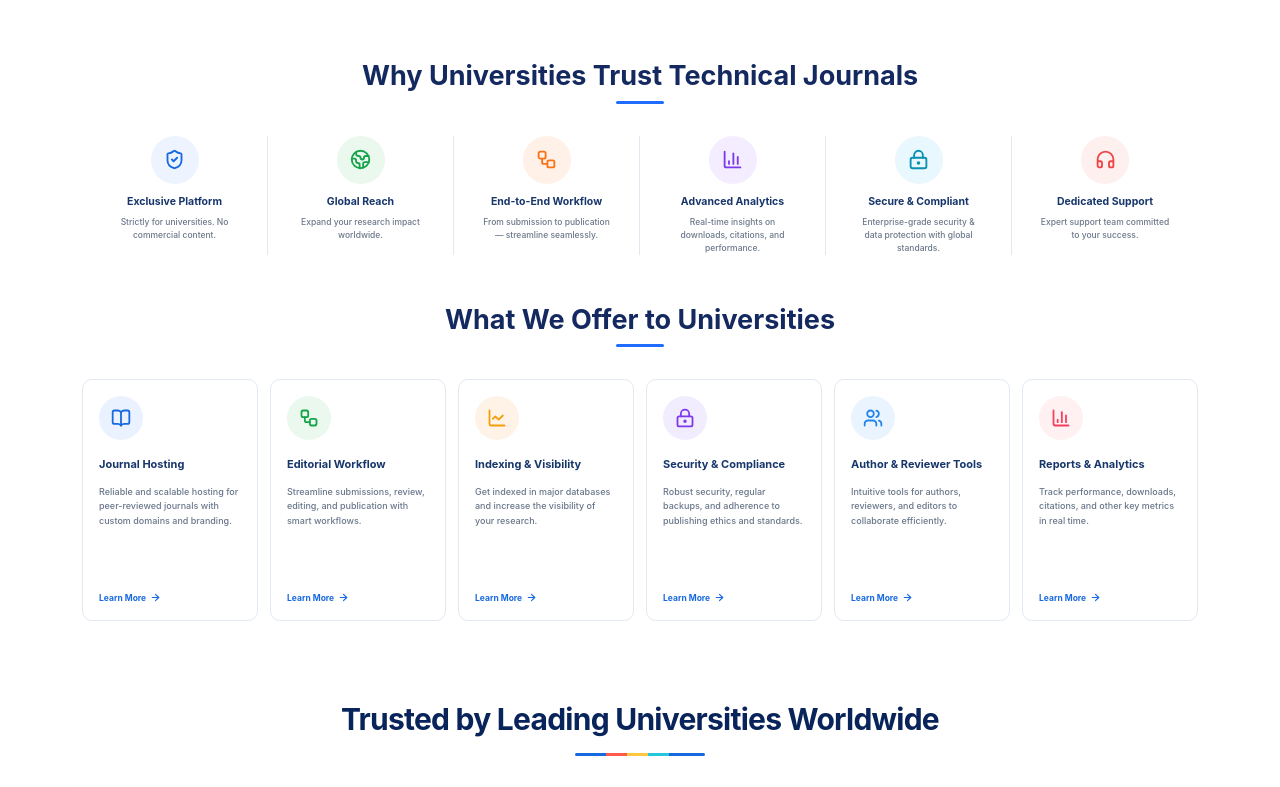
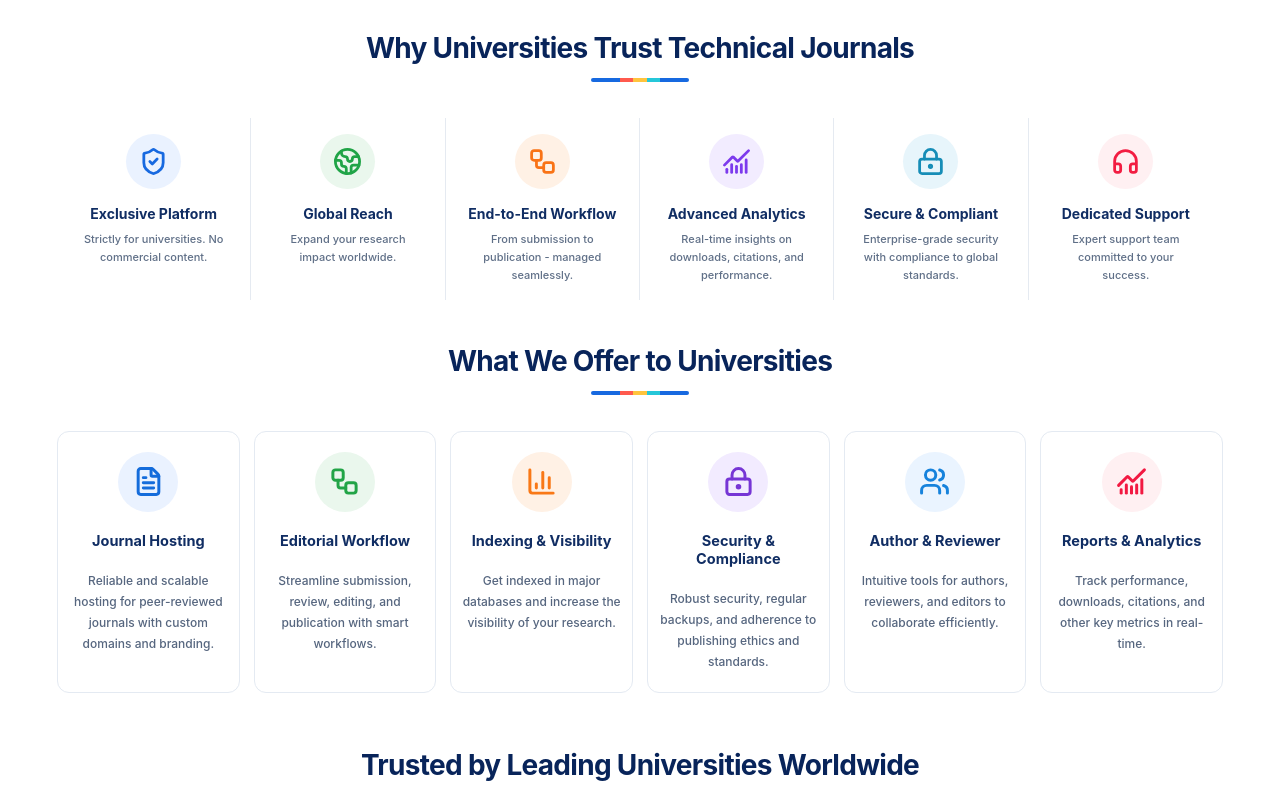
Before and after one commit to Dhanshri-Rc/Technical-Journals, a React (Vite) app: page / in a window 1280 px wide. Shown: the part 940-1727 px from the top of the page. Built offline with nearby package versions, Linux system fonts and the light colour scheme.

Commit message:
feat: enhance Home component layout and styling for improved user experience

```diff
--- a/src/pages/Home.jsx
+++ b/src/pages/Home.jsx
@@ -22,6 +22,7 @@ import {
   LineChart,
   Landmark,
   Send,
+  ChartNoAxesCombined,
 } from "lucide-react";
 
 import Seo from "../components/common/Seo";
@@ -122,76 +123,88 @@ const trustItems = [
     icon: ShieldCheck,
     title: "Exclusive Platform",
     desc: "Strictly for universities. No commercial content.",
-    iconClass: "bg-[#EDF4FF] text-[#1769E0]",
+    iconBg: "bg-[#EAF2FF]",
+    iconColor: "text-[#1769E0]",
   },
   {
     icon: Globe2,
     title: "Global Reach",
     desc: "Expand your research impact worldwide.",
-    iconClass: "bg-[#EAF8EE] text-[#16A34A]",
+    iconBg: "bg-[#EAF7ED]",
+    iconColor: "text-[#20A447]",
   },
   {
     icon: Workflow,
     title: "End-to-End Workflow",
-    desc: "From submission to publication — streamline seamlessly.",
-    iconClass: "bg-[#FFF1E7] text-[#F97316]",
-  },
-  {
-    icon: BarChart3,
+    desc: "From submission to publication - managed seamlessly.",
+    iconBg: "bg-[#FFF1E5]",
+    iconColor: "text-[#F97316]",
+  },
+  {
+    icon: ChartNoAxesCombined,
     title: "Advanced Analytics",
     desc: "Real-time insights on downloads, citations, and performance.",
-    iconClass: "bg-[#F3EDFF] text-[#7C3AED]",
+    iconBg: "bg-[#F2ECFF]",
+    iconColor: "text-[#7C3AED]",
   },
   {
     icon: LockKeyhole,
     title: "Secure & Compliant",
-    desc: "Enterprise-grade security & data protection with global standards.",
-    iconClass: "bg-[#E9F7FF] text-[#0891B2]",
+    desc: "Enterprise-grade security with compliance to global standards.",
+    iconBg: "bg-[#E7F5FB]",
+    iconColor: "text-[#168DB7]",
   },
   {
     icon: Headphones,
     title: "Dedicated Support",
     desc: "Expert support team committed to your success.",
-    iconClass: "bg-[#FFF0F0] text-[#EF4444]",
+    iconBg: "bg-[#FFF0F2]",
+    iconColor: "text-[#F21D42]",
   },
 ];
 
 const services = [
   {
-    icon: BookOpen,
+    icon: FileText,
     title: "Journal Hosting",
     desc: "Reliable and scalable hosting for peer-reviewed journals with custom domains and branding.",
-    iconClass: "bg-[#EAF1FF] text-[#1769E0]",
+    iconBg: "bg-[#EAF2FF]",
+    iconColor: "text-[#146CDB]",
   },
   {
     icon: Workflow,
     title: "Editorial Workflow",
-    desc: "Streamline submissions, review, editing, and publication with smart workflows.",
-    iconClass: "bg-[#EAF8EE] text-[#16A34A]",
-  },
-  {
-    icon: LineChart,
+    desc: "Streamline submission, review, editing, and publication with smart workflows.",
+    iconBg: "bg-[#EAF7ED]",
+    iconColor: "text-[#22A447]",
+  },
+  {
+    icon: BarChart3,
     title: "Indexing & Visibility",
     desc: "Get indexed in major databases and increase the visibility of your research.",
-    iconClass: "bg-[#FFF3E7] text-[#F59E0B]",
+    iconBg: "bg-[#FFF1E5]",
+    iconColor: "text-[#F97816]",
   },
   {
     icon: LockKeyhole,
     title: "Security & Compliance",
     desc: "Robust security, regular backups, and adherence to publishing ethics and standards.",
-    iconClass: "bg-[#F2ECFF] text-[#7C3AED]",
+    iconBg: "bg-[#F2EBFF]",
+    iconColor: "text-[#7635D5]",
   },
   {
     icon: Users,
-    title: "Author & Reviewer Tools",
+    title: "Author & Reviewer",
     desc: "Intuitive tools for authors, reviewers, and editors to collaborate efficiently.",
-    iconClass: "bg-[#EAF4FF] text-[#2385E9]",
-  },
-  {
-    icon: BarChart3,
+    iconBg: "bg-[#EAF4FF]",
+    iconColor: "text-[#1682DC]",
+  },
+  {
+    icon: ChartNoAxesCombined,
     title: "Reports & Analytics",
-    desc: "Track performance, downloads, citations, and other key metrics in real time.",
-    iconClass: "bg-[#FFF0F1] text-[#F43F5E]",
+    desc: "Track performance, downloads, citations, and other key metrics in real-time.",
+    iconBg: "bg-[#FFF0F2]",
+    iconColor: "text-[#F21942]",
   },
 ];
 
@@ -925,89 +938,486 @@ export default function Home() {
       </motion.div>
     </section>
 
-        {/* WHY TRUST */}
-        <section className="mx-auto max-w-[1180px] px-4 py-10 sm:px-6 lg:px-8 lg:py-12">
-          <SectionTitle>Why Universities Trust Technical Journals</SectionTitle>
-
-          <div className="grid grid-cols-2 gap-y-8 sm:grid-cols-3 lg:grid-cols-6 lg:gap-y-0">
+       {/* WHY UNIVERSITIES TRUST */}
+<section className="w-full bg-white py-5">
+  <div className="mx-auto w-full max-w-[1230px] px-4 sm:px-6 lg:px-8">
+
+    {/* Heading */}
+    <motion.div
+      initial={{ opacity: 0, y: 14 }}
+      whileInView={{ opacity: 1, y: 0 }}
+      viewport={{ once: true, amount: 0.4 }}
+      transition={{
+        duration: 0.5,
+        ease: [0.22, 1, 0.36, 1],
+      }}
+      className="mb-8 text-center sm:mb-9"
+    >
+      <h2
+        className="
+          text-[21px]
+          font-bold
+          leading-tight
+          tracking-[-0.025em]
+          text-[#08245A]
+
+          sm:text-[24px]
+          lg:text-[28px]
+        "
+      >
+        Why Universities Trust Technical Journals
+      </h2>
+
+      {/* exact multicolor underline */}
+      <div
+        className="
+          mx-auto
+          mt-3
+          flex
+          h-[3.5px]
+          w-[82px]
+          overflow-hidden
+          rounded-full
+          sm:w-[98px]
+        "
+      >
+        <span className="h-full flex-[2.2] bg-[#1769E0]" />
+        <span className="h-full flex-1 bg-[#FF5A4E]" />
+        <span className="h-full flex-1 bg-[#FFC43D]" />
+        <span className="h-full flex-1 bg-[#25C7D9]" />
+        <span className="h-full flex-[2.2] bg-[#1769E0]" />
+      </div>
+    </motion.div>
+
+    {/* Trust items */}
+    <motion.div
+      initial="hidden"
+      whileInView="show"
+      viewport={{
+        once: true,
+        amount: 0.15,
+      }}
+      variants={{
+        hidden: {},
+        show: {
+          transition: {
+            staggerChildren: 0.06,
+          },
+        },
+      }}
+      className="
+        grid
+        grid-cols-1
+
+        sm:grid-cols-2
+
+        md:grid-cols-3
+
+        lg:grid-cols-6
+      "
+    >
       {trustItems.map((item, index) => {
         const Icon = item.icon;
+
         return (
           <motion.article
             key={item.title}
-                  variants={reveal}
-                  initial="hidden"
-                  whileInView="show"
-                  viewport={{ once: true, amount: 0.3 }}
-                  transition={{ duration: 0.42, delay: index * 0.04, ease }}
-                  whileHover={{ y: -5 }}
-                  className={`px-3 text-center ${
+            variants={{
+              hidden: {
+                opacity: 0,
+                y: 18,
+                scale: 0.97,
+              },
+              show: {
+                opacity: 1,
+                y: 0,
+                scale: 1,
+              },
+            }}
+            transition={{
+              duration: 0.45,
+              ease: [0.22, 1, 0.36, 1],
+            }}
+            whileHover={{
+              y: -6,
+            }}
+            className={`
+              group
+              relative
+              flex
+              min-h-[182px]
+              flex-col
+              items-center
+              justify-start
+              px-5
+              py-4
+              text-center
+
+              sm:min-h-[190px]
+
+              lg:min-h-[174px]
+              lg:px-4
+
+              ${
                 index !== trustItems.length - 1
-                      ? "lg:border-r lg:border-[#E2E8F0]"
+                  ? `
+                    border-b
+                    border-[#E5EAF1]
+
+                    sm:[&:nth-child(odd)]:border-r
+
+                    md:border-b
+                    md:border-r
+                    md:[&:nth-child(3n)]:border-r-0
+
+                    lg:border-b-0
+                    lg:border-r
+                    lg:[&:nth-child(3n)]:border-r
+                  `
                   : ""
-                  }`}
-                >
-                  <span
-                    className={`mx-auto grid h-12 w-12 place-items-center rounded-full ${item.iconClass}`}
-                  >
-                    <Icon size={21} strokeWidth={2.1} />
-                  </span>
-                  <h3 className="mt-3 text-[10.5px] font-bold leading-[1.2] text-[#17366B]">
+              }
+            `}
+          >
+            {/* subtle hover background */}
+            <div
+              className="
+                pointer-events-none
+                absolute
+                inset-1
+                rounded-[10px]
+                bg-[#F8FBFF]
+                opacity-0
+                transition-opacity
+                duration-300
+                group-hover:opacity-100
+              "
+            />
+
+            {/* icon */}
+            <motion.div
+              whileHover={{
+                scale: 1.1,
+                rotate: 2,
+              }}
+              transition={{
+                type: "spring",
+                stiffness: 280,
+                damping: 18,
+              }}
+              className={`
+                relative
+                z-10
+                grid
+                h-[52px]
+                w-[52px]
+                shrink-0
+                place-items-center
+                rounded-full
+
+                sm:h-[55px]
+                sm:w-[55px]
+
+                ${item.iconBg}
+                ${item.iconColor}
+              `}
+            >
+              <Icon
+                className="
+                  h-[26px]
+                  w-[26px]
+
+                  sm:h-[29px]
+                  sm:w-[29px]
+                "
+                strokeWidth={2.3}
+              />
+            </motion.div>
+
+            {/* title */}
+            <h3
+              className="
+                relative
+                z-10
+                mt-4
+                text-[12px]
+                font-bold
+                leading-[1.25]
+                text-[#102D63]
+
+                sm:text-[12px]
+                lg:text-[13px]
+                xl:text-[14px]
+              "
+            >
               {item.title}
             </h3>
-                  <p className="mx-auto mt-2 max-w-[130px] text-[8.5px] font-medium leading-[1.5] text-[#6B7789]">
+
+            {/* description */}
+            <p
+              className="
+                relative
+                z-10
+                mx-auto
+                mt-2
+                max-w-[145px]
+                text-[8.5px]
+                font-medium
+                leading-[1.65]
+                text-[#5F6F87]
+
+                sm:text-[9px]
+
+                xl:text-[11px]
+              "
+            >
               {item.desc}
             </p>
           </motion.article>
         );
       })}
+    </motion.div>
   </div>
 </section>
 
-        {/* SERVICES */}
-        <section className="mx-auto max-w-[1180px] px-4 pb-10 sm:px-6 lg:px-8 lg:pb-12">
-          <SectionTitle>What We Offer to Universities</SectionTitle>
-
-          <div className="grid gap-3 sm:grid-cols-2 lg:grid-cols-3 xl:grid-cols-6">
-            {services.map((item, index) => {
+       {/* WHAT WE OFFER */}
+<section className="w-full bg-white py-6">
+  <div className="mx-auto w-full max-w-[1230px] px-4 sm:px-6 lg:px-8">
+
+    {/* Heading */}
+    <motion.div
+      initial={{ opacity: 0, y: 15 }}
+      whileInView={{ opacity: 1, y: 0 }}
+      viewport={{ once: true, amount: 0.35 }}
+      transition={{
+        duration: 0.5,
+        ease: [0.22, 1, 0.36, 1],
+      }}
+      className="mb-8 text-center sm:mb-9"
+    >
+      <h2
+        className="
+          text-[22px]
+          font-bold
+          leading-tight
+          tracking-[-0.025em]
+          text-[#08245A]
+
+          sm:text-[26px]
+          lg:text-[28px]
+        "
+      >
+        What We Offer to Universities
+      </h2>
+
+      {/* Multicolor line exactly like reference */}
+      <div
+        className="
+          mx-auto
+          mt-3
+          flex
+          h-[3.5px]
+          w-[82px]
+          overflow-hidden
+          rounded-full
+          sm:w-[98px]
+        "
+      >
+        <span className="h-full flex-[2.2] bg-[#1769E0]" />
+        <span className="h-full flex-1 bg-[#FF5A4E]" />
+        <span className="h-full flex-1 bg-[#FFC43D]" />
+        <span className="h-full flex-1 bg-[#25C7D9]" />
+        <span className="h-full flex-[2.2] bg-[#1769E0]" />
+      </div>
+    </motion.div>
+
+    {/* Cards */}
+    <motion.div
+      initial="hidden"
+      whileInView="show"
+      viewport={{
+        once: true,
+        amount: 0.15,
+      }}
+      variants={{
+        hidden: {},
+        show: {
+          transition: {
+            staggerChildren: 0.06,
+          },
+        },
+      }}
+      className="
+        grid
+        grid-cols-1
+        gap-4
+
+        sm:grid-cols-2
+        md:grid-cols-3
+
+        xl:grid-cols-6
+        xl:gap-[14px]
+      "
+    >
+      {services.map((item) => {
         const Icon = item.icon;
+
         return (
           <motion.article
             key={item.title}
-                  variants={reveal}
-                  initial="hidden"
-                  whileInView="show"
-                  viewport={{ once: true, amount: 0.2 }}
-                  transition={{ duration: 0.42, delay: index * 0.04, ease }}
+            variants={{
+              hidden: {
+                opacity: 0,
+                y: 22,
+                scale: 0.98,
+              },
+              show: {
+                opacity: 1,
+                y: 0,
+                scale: 1,
+              },
+            }}
+            transition={{
+              duration: 0.48,
+              ease: [0.22, 1, 0.36, 1],
+            }}
             whileHover={{
               y: -7,
-                    boxShadow: "0 16px 36px rgba(29, 74, 134, 0.12)",
-                  }}
-                  className="group flex min-h-[242px] flex-col rounded-[10px] border border-[#E3E9F1] bg-white p-4 transition-colors hover:border-[#BFD3F2]"
-                >
-                  <span
-                    className={`grid h-11 w-11 place-items-center rounded-full ${item.iconClass}`}
-                  >
-                    <Icon size={20} strokeWidth={2.15} />
-                  </span>
-
-                  <h3 className="mt-4 text-[11px] font-bold text-[#17366B]">
+              boxShadow: "0 16px 35px rgba(22, 64, 120, 0.11)",
+            }}
+            className="
+              group
+              flex
+              min-h-[216px]
+              flex-col
+              items-center
+              rounded-[12px]
+              border
+              border-[#E4EAF2]
+              bg-white
+              px-4
+              py-5
+              text-center
+              transition-colors
+              duration-300
+
+              hover:border-[#CADAF0]
+
+              sm:min-h-[220px]
+
+              xl:min-h-[216px]
+              xl:px-[10px]
+            "
+          >
+            {/* Icon circle */}
+            <motion.div
+              whileHover={{
+                scale: 1.08,
+                rotate: 2,
+              }}
+              transition={{
+                type: "spring",
+                stiffness: 280,
+                damping: 18,
+              }}
+              className={`
+                grid
+                h-[60px]
+                w-[60px]
+                shrink-0
+                place-items-center
+                rounded-full
+
+                sm:h-[60px]
+                sm:w-[60px]
+
+                ${item.iconBg}
+                ${item.iconColor}
+              `}
+            >
+              <Icon
+                className="
+                  h-[29px]
+                  w-[29px]
+
+                  sm:h-[31px]
+                  sm:w-[31px]
+                "
+                strokeWidth={2.3}
+              />
+            </motion.div>
+
+            {/* Title */}
+            <h3
+              className="
+                mt-5
+                text-[13px]
+                font-bold
+                leading-[1.25]
+                text-[#102D63]
+
+                sm:text-[14.5px]
+              "
+            >
               {item.title}
             </h3>
 
-                  <p className="mt-3 flex-1 text-[9px] font-medium leading-[1.62] text-[#68768A]">
+            {/* Description */}
+            <p
+              className="
+                mx-auto
+                mt-5
+                max-w-[165px]
+                flex-1
+                text-[12px]
+                font-medium
+                leading-[1.75]
+                text-[#56667F]
+
+                sm:text-[12.5px]
+                xl:text-[12px]
+              "
+            >
               {item.desc}
             </p>
 
-                  <Link
+            {/* Learn More */}
+            {/* <Link
               to="/services"
-                    className="mt-4 inline-flex w-fit items-center gap-1 text-[8.5px] font-bold text-[#1769E0] transition-all group-hover:gap-2"
-                  >
-                    Learn More <ArrowRight size={11} strokeWidth={2.5} />
-                  </Link>
+              className="
+                mt-6
+                inline-flex
+                items-center
+                justify-center
+                gap-2
+                text-[10.5px]
+                font-extrabold
+                text-[#1769E0]
+                transition-all
+                duration-300
+
+                group-hover:gap-3
+                group-hover:text-[#0B55C3]
+
+                sm:text-[11px]
+              "
+            >
+              Learn More
+
+              <ArrowRight
+                className="
+                  h-[15px]
+                  w-[15px]
+                  transition-transform
+                  duration-300
+                  group-hover:translate-x-1
+                "
+                strokeWidth={2.4}
+              />
+            </Link> */}
           </motion.article>
         );
       })}
+    </motion.div>
   </div>
 </section>
 
@@ -1036,19 +1446,30 @@ export default function Home() {
           text-[#08245A]
           sm:text-[25px]
           md:text-[28px]
-          lg:text-[30px]
+          lg:text-[28px]
         "
       >
         Trusted by Leading Universities Worldwide
       </h2>
 
       {/* Exact multicolor underline */}
-      <div className="mx-auto mt-4 flex h-[3px] w-[122px] overflow-hidden rounded-full sm:w-[130px]">
-        <span className="h-full flex-[1.5] bg-[#1769E0]" />
+      <div
+        className="
+          mx-auto
+          mt-3
+          flex
+          h-[3.5px]
+          w-[82px]
+          overflow-hidden
+          rounded-full
+          sm:w-[98px]
+        "
+      >
+        <span className="h-full flex-[2.2] bg-[#1769E0]" />
         <span className="h-full flex-1 bg-[#FF5A4E]" />
-        <span className="h-full flex-1 bg-[#FFC83D]" />
-        <span className="h-full flex-1 bg-[#26C6DA]" />
-        <span className="h-full flex-[1.7] bg-[#1769E0]" />
+        <span className="h-full flex-1 bg-[#FFC43D]" />
+        <span className="h-full flex-1 bg-[#25C7D9]" />
+        <span className="h-full flex-[2.2] bg-[#1769E0]" />
       </div>
     </motion.div>
 
@@ -1258,7 +1679,7 @@ export default function Home() {
             className="
               mt-1
               text-[22px]
-              font-bold
+              font-semibold
               leading-[1.08]
               tracking-[-0.025em]
               text-[#159447]
@@ -1437,7 +1858,7 @@ text-justify
 </section>
 
         {/* CTA */}
-      {/* CTA SECTION */}
+
 <section className="w-full overflow-hidden">
   <div
     className="
@@ -1455,7 +1876,7 @@ text-justify
         mx-auto
         flex
         w-full
-        max-w-[1440px]
+        max-w-[1240px]
         flex-col
         gap-6
         px-5
@@ -1520,8 +1941,8 @@ text-justify
             sm:h-[64px]
             sm:w-[64px]
 
-            lg:h-[70px]
-            lg:w-[70px]
+            lg:h-[60px]
+            lg:w-[60px]
           "
         >
           <Send
@@ -1544,7 +1965,7 @@ text-justify
           <h2
             className="
               text-[17px]
-              font-extrabold
+              font-semibold
               leading-[1.15]
               tracking-[-0.018em]
               text-white
@@ -1568,7 +1989,7 @@ text-justify
 
               sm:text-[10.5px]
 
-              lg:text-[11px]
+              lg:text-[13px]
             "
           >
             Join hundreds of universities worldwide and host your journals on
@@ -1618,7 +2039,7 @@ text-justify
               bg-white
               px-6
               text-[10px]
-              font-extrabold
+              font-bold
               text-[#1769E0]
               shadow-[0_5px_14px_rgba(0,0,0,0.10)]
               transition-all
@@ -1632,8 +2053,8 @@ text-justify
 
               lg:min-h-[46px]
               lg:min-w-[158px]
-              lg:px-7
-              lg:text-[10.5px]
+              lg:px-5
+              lg:text-[13px]
             "
           >
             Host Your Journal
@@ -1658,8 +2079,8 @@ text-justify
               border
               border-white
               bg-white/5
-              px-6
-              text-[10px]
+              px-4
+              text-[12px]
               font-bold
               text-white
               shadow-[0_5px_14px_rgba(0,0,0,0.05)]
@@ -1676,8 +2097,8 @@ text-justify
 
               lg:min-h-[46px]
               lg:min-w-[158px]
-              lg:px-7
-              lg:text-[10.5px]
+              lg:px-4
+              lg:text-[13.5px]
             "
           >
             Request a Demo
```
Lines whose indentation alone changed are shown as unchanged.
